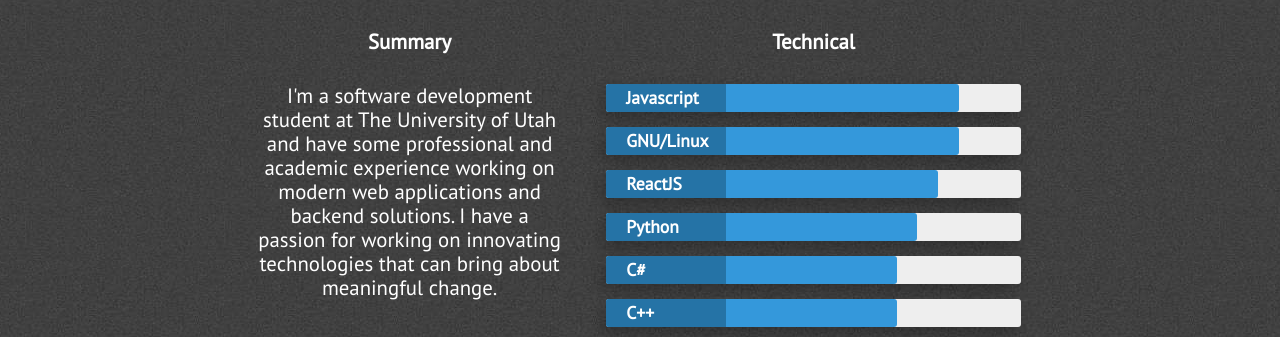
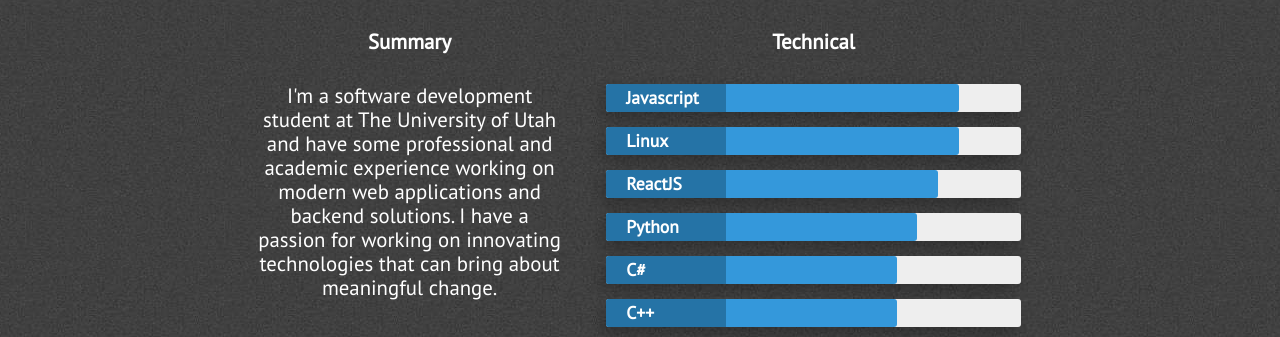
Before and after one commit to kylejcharlton/portfolio, a Jekyll site: the page built from index.html, in a window 1280 px wide and 900 px high, scrolled down 2161 px. Shown: the part 131-468 px from the top of the window. Built offline with Jekyll 4.4.1, drawn with Linux system fonts in a browser that asks for light colours; nearby versions of some CDN libraries.

Commit message:
Fix formatting

```diff
--- a/_includes/skills.html
+++ b/_includes/skills.html
@@ -21,7 +21,7 @@
                         </div> <!-- End Skill Bar -->
 
                         <div class="skillbar clearfix " data-percent="85%">
-                            <div class="skillbar-title" style="background: #2980b9;"><span>GNU/Linux</span></div>
+                            <div class="skillbar-title" style="background: #2980b9;"><span>Linux</span></div>
                             <div class="skillbar-bar" style="background: #3498db"></div>
                         </div> <!-- End Skill Bar -->
 
```
